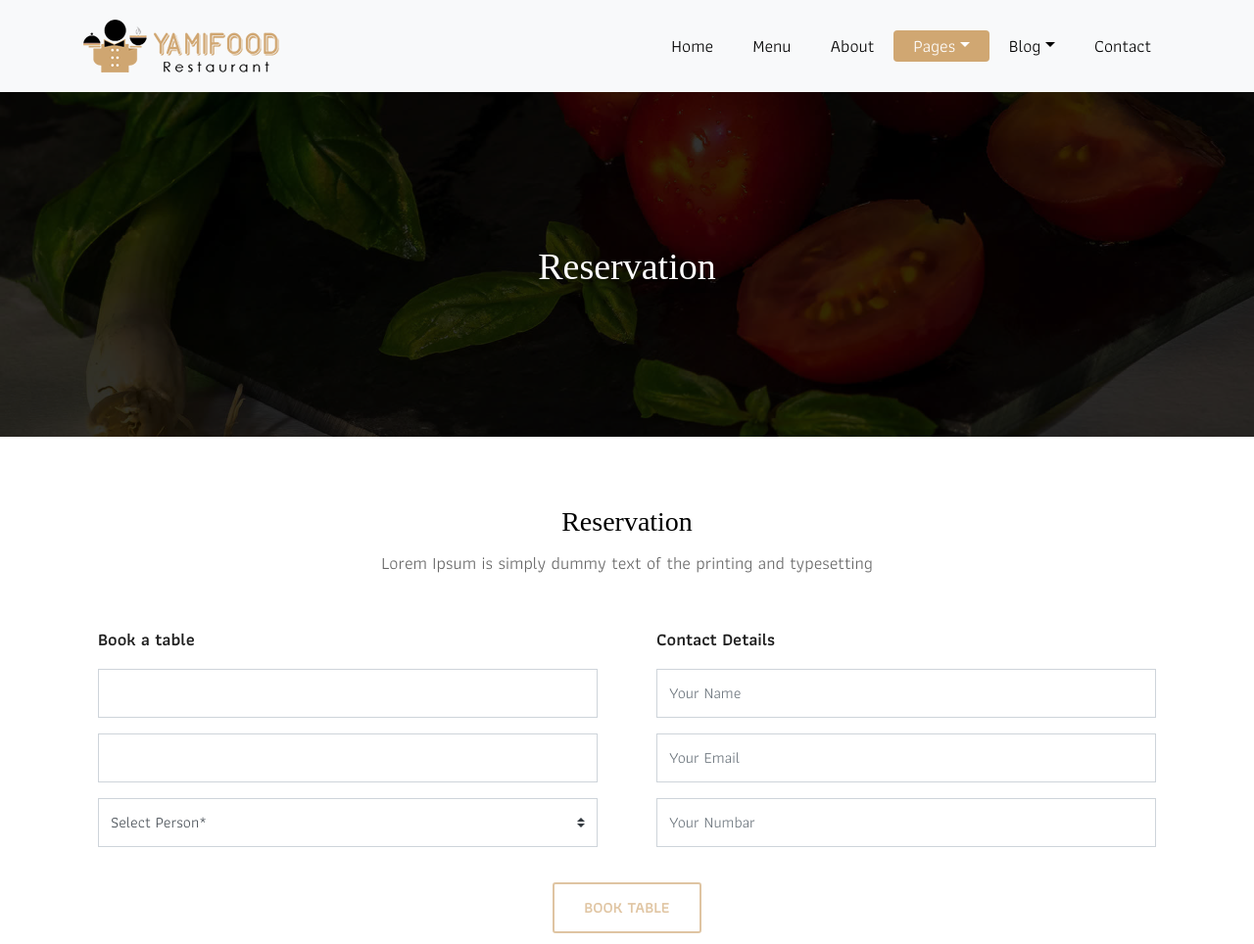
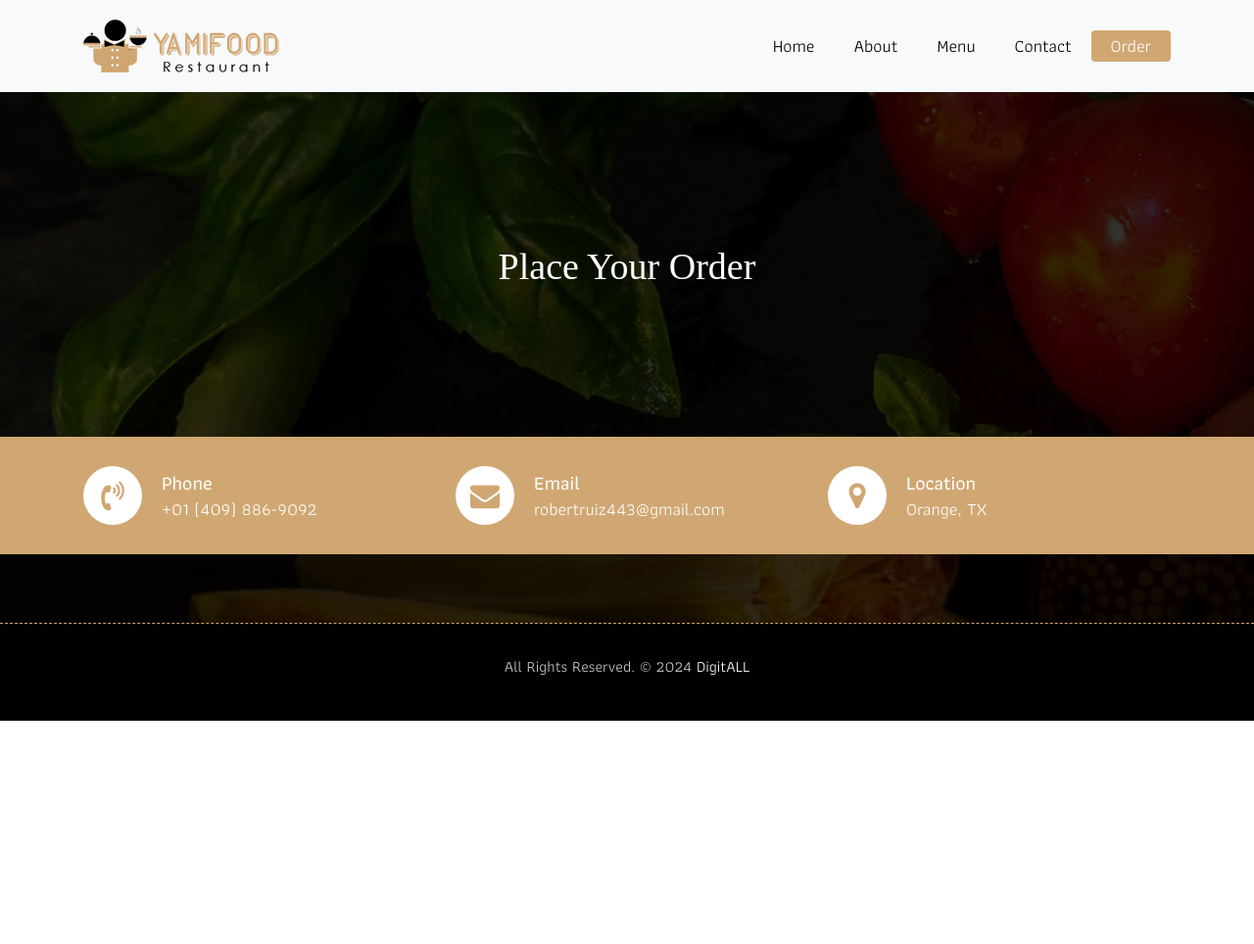
Before and after one commit to TienBlockchain10/A.R.-Sons-Tamales-Catering, a plain HTML site: page order.html in a window 1280 px wide. Shown: the top 964 px of the page at 98% size. After the commit the page ends 800 px from the top, so only its background shows below. Drawn offline with Linux system fonts and the light colour scheme; a web font is replaced by a local one.

Commit message:
changed index page and reservation

```diff
--- a/order.html
+++ b/order.html
@@ -39,22 +39,26 @@
 
 <body>
 	<!-- Start header -->
-	<header class="top-navbar">
+	<header class="top-navbar" >
 		<nav class="navbar navbar-expand-lg navbar-light bg-light">
 			<div class="container">
 				<a class="navbar-brand" href="index.html">
 					<img src="images/logo.png" alt="" />
 				</a>
-				<button class="navbar-toggler" type="button" data-toggle="collapse" data-target="#navbars-rs-food" aria-controls="navbars-rs-food" aria-expanded="false" aria-label="Toggle navigation">
+				<button class="navbar-toggler" type="button" data-toggle="collapse" data-target="#navbars-rs-food"
+					aria-controls="navbars-rs-food" aria-expanded="false" aria-label="Toggle navigation">
 					<span class="navbar-toggler-icon"></span>
 				</button>
 				<div class="collapse navbar-collapse" id="navbars-rs-food">
 					<ul class="navbar-nav ml-auto">
 						<li class="nav-item"><a class="nav-link" href="index.html">Home</a></li>
-						<li class="nav-item"><a class="nav-link" href="menu.html">Menu</a></li>
-						<li class="nav-item"><a class="nav-link" href="about.html">About</a></li>
-						<li class="nav-item active dropdown">
-							<a class="nav-link dropdown-toggle" href="#" id="dropdown-a" data-toggle="dropdown">Pages</a>
+						<li class="nav-item"><a class="nav-link" href="#about">About</a></li>
+						<li class="nav-item "><a class="nav-link"  href="#menu">Menu</a></li>
+
+
+						<!-- <li class="nav-item dropdown">
+							<a class="nav-link dropdown-toggle" href="#" id="dropdown-a"
+								data-toggle="dropdown">Pages</a>
 							<div class="dropdown-menu" aria-labelledby="dropdown-a">
 								<a class="dropdown-item" href="reservation.html">Reservation</a>
 								<a class="dropdown-item" href="stuff.html">Stuff</a>
@@ -67,8 +71,9 @@
 								<a class="dropdown-item" href="blog.html">blog</a>
 								<a class="dropdown-item" href="blog-details.html">blog Single</a>
 							</div>
-						</li>
+						</li> -->
 						<li class="nav-item"><a class="nav-link" href="contact.html">Contact</a></li>
+						<li class="nav-item active"><a class="nav-link" href="order.html">Order</a></li>
 					</ul>
 				</div>
 			</div>
@@ -76,103 +81,24 @@
 	</header>
 	<!-- End header -->
 
+
 	<!-- Start All Pages -->
 	<div class="all-page-title page-breadcrumb">
 		<div class="container text-center">
 			<div class="row">
 				<div class="col-lg-12">
-					<h1>Reservation</h1>
+					<h1>Place Your Order</h1>
 				</div>
 			</div>
 		</div>
 	</div>
 	<!-- End All Pages -->
 
-	<!-- Start Reservation -->
-	<div class="reservation-box">
-		<div class="container">
-			<div class="row">
-				<div class="col-lg-12">
-					<div class="heading-title text-center">
-						<h2>Reservation</h2>
-						<p>Lorem Ipsum is simply dummy text of the printing and typesetting</p>
-					</div>
-				</div>
-			</div>
-			<div class="row">
-				<div class="col-lg-12 col-sm-12 col-xs-12">
-					<div class="contact-block">
-						<form id="contactForm">
-							<div class="row">
-								<div class="col-md-6">
-									<h3>Book a table</h3>
-									<div class="col-md-12">
-										<div class="form-group">
-											<input id="input_date" class="datepicker picker__input form-control" name="date" type="text" value="" equired data-error="Please enter Date">
-											<div class="help-block with-errors"></div>
-										</div>
-									</div>
-									<div class="col-md-12">
-										<div class="form-group">
-											<input id="input_time" class="time form-control picker__input" required data-error="Please enter time">
-											<div class="help-block with-errors"></div>
-										</div>
-									</div>
-									<div class="col-md-12">
-										<div class="form-group">
-											<select class="custom-select d-block form-control" id="person" required data-error="Please select Person">
-											  <option disabled selected>Select Person*</option>
-											  <option value="1">1</option>
-											  <option value="2">2</option>
-											  <option value="3">3</option>
-											  <option value="4">4</option>
-											  <option value="5">5</option>
-											  <option value="6">6</option>
-											  <option value="7">7</option>
-											</select>
-											<div class="help-block with-errors"></div>
-										</div>
-									</div>
-								</div>
-								<div class="col-md-6">
-									<h3>Contact Details</h3>
-									<div class="col-md-12">
-										<div class="form-group">
-											<input type="text" class="form-control" id="name" name="name" placeholder="Your Name" required data-error="Please enter your name">
-											<div class="help-block with-errors"></div>
-										</div>
-									</div>
-									<div class="col-md-12">
-										<div class="form-group">
-											<input type="text" placeholder="Your Email" id="email" class="form-control" name="email" required data-error="Please enter your email">
-											<div class="help-block with-errors"></div>
-										</div>
-									</div>
-									<div class="col-md-12">
-										<div class="form-group">
-											<input type="text" placeholder="Your Numbar" id="phone" class="form-control" name="phone" required data-error="Please enter your Numbar">
-											<div class="help-block with-errors"></div>
-										</div>
-									</div>
-								</div>
-								<div class="col-md-12">
-									<div class="submit-button text-center">
-										<button class="btn btn-common" id="submit" type="submit">Book Table</button>
-										<div id="msgSubmit" class="h3 text-center hidden"></div>
-										<div class="clearfix"></div>
-									</div>
-								</div>
-							</div>
-						</form>
-					</div>
-				</div>
-			</div>
-		</div>
-	</div>
-	<!-- End Reservation -->
+
+
 
 	<!-- Start Customer Reviews -->
-	<div class="customer-reviews-box">
+	<!-- <div class="customer-reviews-box">
 		<div class="container">
 			<div class="row">
 				<div class="col-lg-12">
@@ -223,7 +149,7 @@
 				</div>
 			</div>
 		</div>
-	</div>
+	</div> -->
 	<!-- End Customer Reviews -->
 
 <!-- Start Contact info -->
@@ -235,7 +161,7 @@
 				<div class="overflow-hidden">
 					<h4>Phone</h4>
 					<p class="lead">
-							+01 123-456-4590
+						+01 (409) 886-9092
 					</p>
 				</div>
 			</div>
@@ -244,7 +170,7 @@
 				<div class="overflow-hidden">
 					<h4>Email</h4>
 					<p class="lead">
-							yourmail@gmail.com
+						robertruiz443@gmail.com
 					</p>
 				</div>
 			</div>
@@ -253,7 +179,7 @@
 				<div class="overflow-hidden">
 					<h4>Location</h4>
 					<p class="lead">
-							800, Lorem Street, US
+						Orange, TX
 					</p>
 				</div>
 			</div>
@@ -264,11 +190,13 @@
 
 <!-- Start Footer -->
 <footer class="footer-area bg-f">
-		<div class="container">
+	<!-- <div class="container">
 		<div class="row">
 			<div class="col-lg-3 col-md-6">
 				<h3>About Us</h3>
-					<p>Integer cursus scelerisque ipsum id efficitur. Donec a dui fringilla, gravida lorem ac, semper magna. Aenean rhoncus ac lectus a interdum. Vivamus semper posuere dui, at ornare turpis ultrices sit amet. Nulla cursus lorem ut nisi porta, ac eleifend arcu ultrices.</p>
+				<p>Integer cursus scelerisque ipsum id efficitur. Donec a dui fringilla, gravida lorem ac, semper
+					magna. Aenean rhoncus ac lectus a interdum. Vivamus semper posuere dui, at ornare turpis
+					ultrices sit amet. Nulla cursus lorem ut nisi porta, ac eleifend arcu ultrices.</p>
 			</div>
 			<div class="col-lg-3 col-md-6">
 				<h3>Opening hours</h3>
@@ -287,28 +215,35 @@
 				<h3>Subscribe</h3>
 				<div class="subscribe_form">
 					<form class="subscribe_form">
-							<input name="EMAIL" id="subs-email" class="form_input" placeholder="Email Address..." type="email">
+						<input name="EMAIL" id="subs-email" class="form_input" placeholder="Email Address..."
+							type="email">
 						<button type="submit" class="submit">SUBSCRIBE</button>
 						<div class="clearfix"></div>
 					</form>
 				</div>
 				<ul class="list-inline f-social">
-						<li class="list-inline-item"><a href="#"><i class="fa fa-facebook" aria-hidden="true"></i></a></li>
-						<li class="list-inline-item"><a href="#"><i class="fa fa-twitter" aria-hidden="true"></i></a></li>
-						<li class="list-inline-item"><a href="#"><i class="fa fa-linkedin" aria-hidden="true"></i></a></li>
-						<li class="list-inline-item"><a href="#"><i class="fa fa-google-plus" aria-hidden="true"></i></a></li>
-						<li class="list-inline-item"><a href="#"><i class="fa fa-instagram" aria-hidden="true"></i></a></li>
+					<li class="list-inline-item"><a href="#"><i class="fa fa-facebook" aria-hidden="true"></i></a>
+					</li>
+					<li class="list-inline-item"><a href="#"><i class="fa fa-twitter" aria-hidden="true"></i></a>
+					</li>
+					<li class="list-inline-item"><a href="#"><i class="fa fa-linkedin" aria-hidden="true"></i></a>
+					</li>
+					<li class="list-inline-item"><a href="#"><i class="fa fa-google-plus"
+								aria-hidden="true"></i></a></li>
+					<li class="list-inline-item"><a href="#"><i class="fa fa-instagram" aria-hidden="true"></i></a>
+					</li>
 				</ul>
 			</div>
 		</div>
-		</div>
+	</div> -->
 
 	<div class="copyright">
 		<div class="container">
 			<div class="row">
 				<div class="col-lg-12">
-						<p class="company-name">All Rights Reserved. &copy; 2018 <a href="#">Yamifood Restaurant</a> Design By :
-					<a href="https://html.design/">html design</a></p>
+					<p class="company-name">All Rights Reserved. &copy; 2024 </a>
+						<a href="">DigitALL</a>
+					</p>
 				</div>
 			</div>
 		</div>
```
Also changed, not shown: contact.html (+14 -8 lines), index.html (+4 -4 lines). Lines whose indentation alone changed are shown as unchanged.
